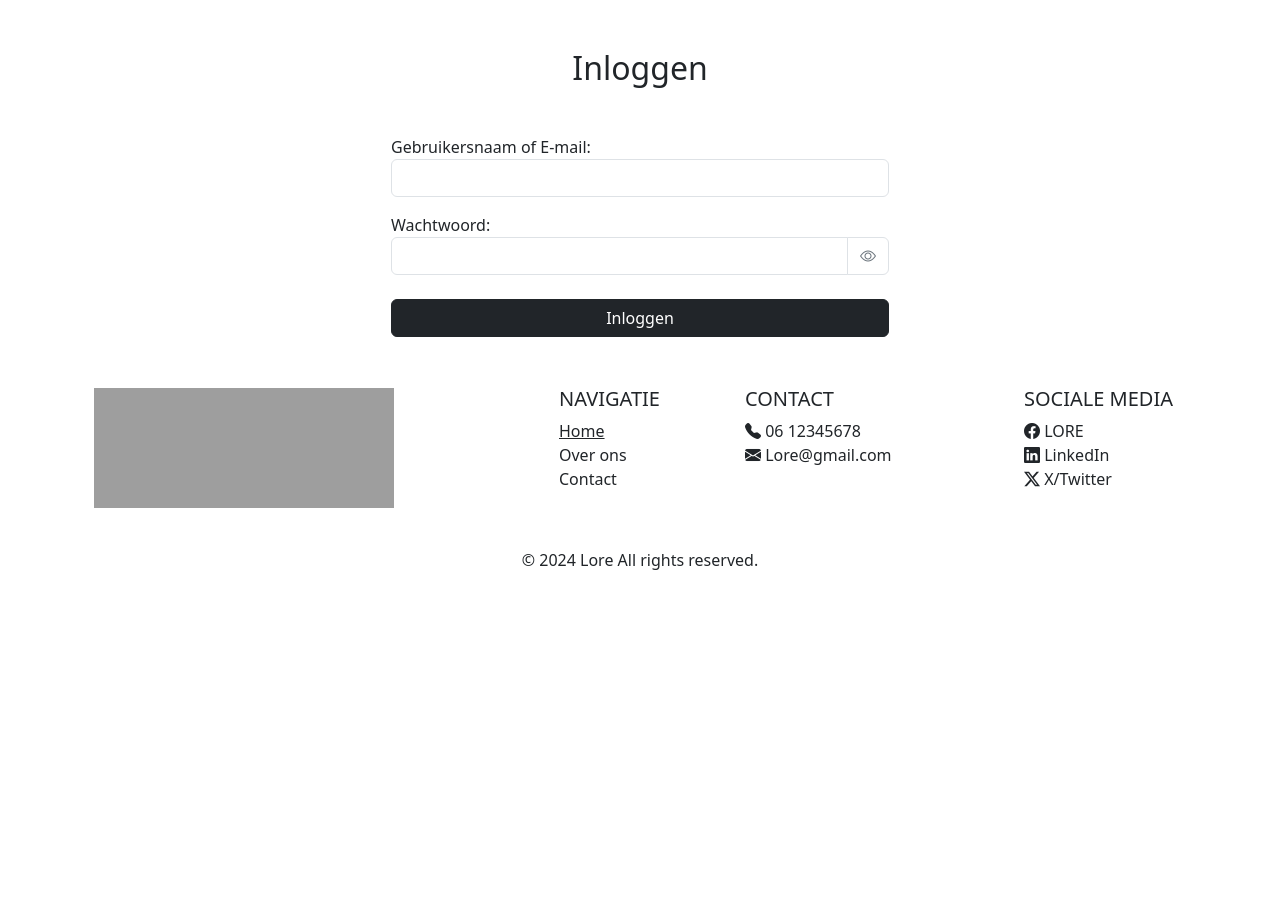
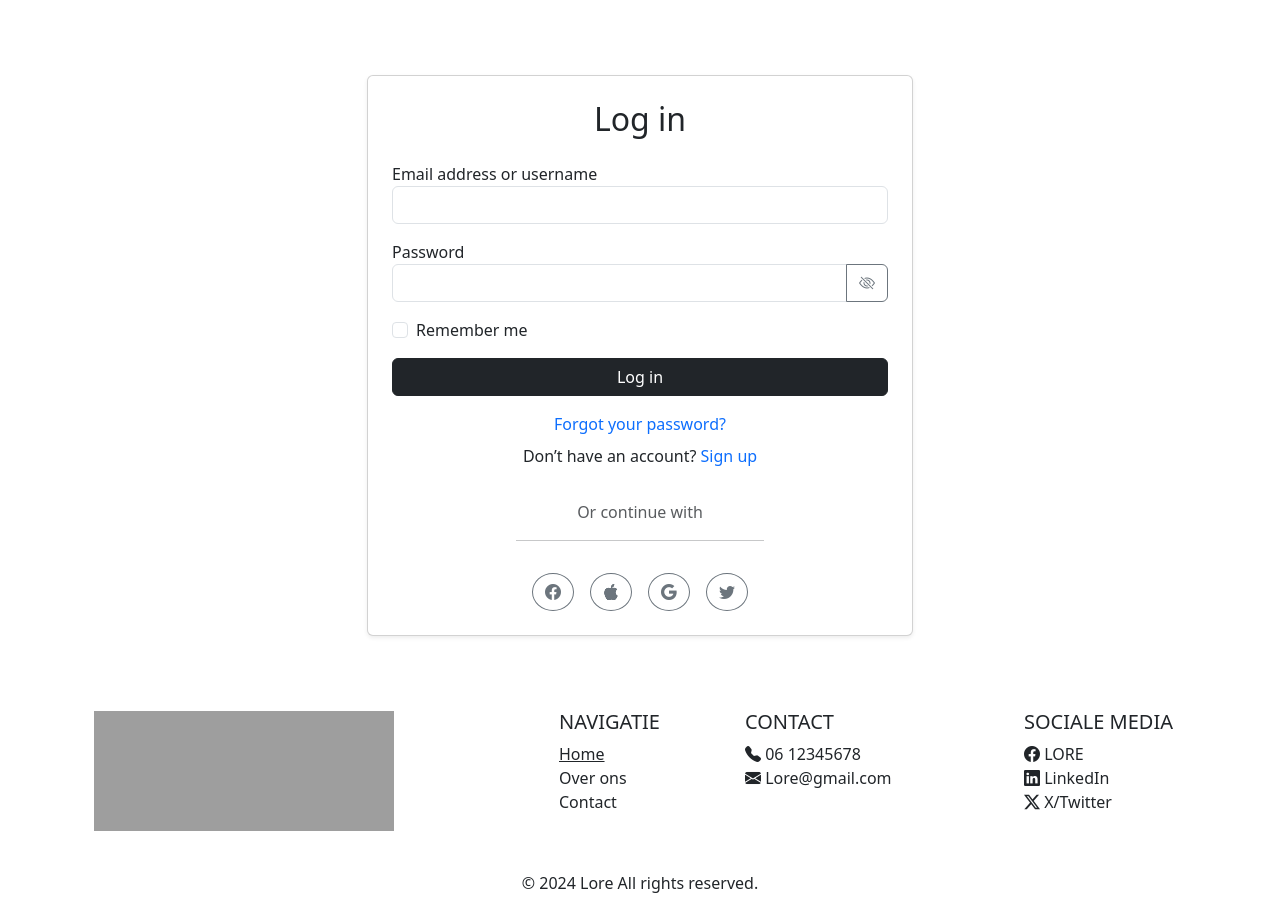
Before and after one commit to horizoncollege/portfolio-kapsalon-q3r243te5trhyju, a PHP site: page /login_pagina.php in a window 1280 px wide. Shown: the part 98-1009 px from the top of the page. Before the commit the page ends 668 px from the top, so only its background shows below. Run offline with PHP 8.4, Linux system fonts and the light colour scheme; grey boxes are pictures that could not be loaded.

Commit message:
enhance login page layout with improved structure, password toggle feature, and social login options

```diff
--- a/Kapsalon/Pages/home.php
+++ b/Kapsalon/Pages/home.php
@@ -28,8 +28,6 @@
             </div>
         </div>
     </section>
-
-
     <?php include 'templates/footer.html'; ?>
 
 </body>
--- a/Kapsalon/Pages/login_pagina.php
+++ b/Kapsalon/Pages/login_pagina.php
@@ -5,35 +5,72 @@
 
     <?php include 'templates/navbar.html'; ?>
 
-    <div class="container text-dark mt-5">
+    <div class="container text-dark mt-5 mb-5">
         <div class="row justify-content-center">
-            <div class="col-md-6">
-                <h2 class="text-center mb-4">Inloggen</h2>
+            <div class="col-md-6 mt-4">
+                <!-- Login Form Container -->
+                <div class="card shadow-sm p-4">
+                    <h2 class="text-center mb-4">Log in</h2>
 
-                <!-- Algemene foutmelding -->
-                <div id="loginError" class="alert alert-danger d-none" role="alert"></div>
+                    <div class="containter">
 
-                <form action="login/login.php" method="post" class="p-4 rounded" id="loginForm">
+                    <!-- Login Form -->
+                    <form action="login/login.php" method="post" id="loginForm">
                         <div class="form-group mb-3">
-                        <label for="gebruikersnaam">Gebruikersnaam of E-mail:</label>
-                        <input type="text" class="form-control" id="gebruikersnaam" name="gebruikersnaam" required>
-                        <div id="emailError" class="text-danger d-none"></div> <!-- Specifieke foutmelding voor e-mail -->
+                            <label for="gebruikersnaam">Email address or username</label>
+                            <input type="text" class="form-control custom-focus" id="gebruikersnaam" name="gebruikersnaam" required>
                         </div>
 
-                    <div class="form-group mb-4">
-                    <label for="wachtwoord">Wachtwoord:</label>
+                        <div class="form-group mb-3">
+                            <label for="wachtwoord">Password</label>
                             <div class="input-group">
-                        <input type="password" class="form-control" id="wachtwoord" name="wachtwoord" required>
-                        <button type="button" class="btn btn-outline-secondary border" id="togglePassword">
-                            <i class="bi bi-eye"></i>
+                                <input type="password" class="form-control custom-focus" id="wachtwoord" name="wachtwoord" required>
+                                <button type="button" class="btn btn-outline-secondary" id="togglePassword">
+                                    <i class="bi bi-eye-slash"></i>
                                 </button>
                             </div>
-                    <div id="passwordError" class="text-danger d-none"></div>
                         </div>
 
+                        <div class="form-check mb-3">
+                            <input type="checkbox" class="form-check-input custom-focus" id="rememberMe">
+                            <label class="form-check-label" for="rememberMe">Remember me</label>
+                        </div>
 
-                    <button type="submit" class="btn btn-dark w-100">Inloggen</button>
+                        <button type="submit" class="btn btn-dark w-100 mb-3">Log in</button>
+
+                        <p class="text-center mb-2">
+                            <a href="#" class="text-decoration-none">Forgot your password?</a>
+                        </p>
+
+                        <p class="text-center">
+                            Don’t have an account? <a href="signup.php" class="text-decoration-none">Sign up</a>
+                        </p>
                     </form>
+
+                    </div>
+
+                    <!-- Divider -->
+                    <div class="text-center my-3">
+                        <span class="text-muted">Or continue with</span>
+                        <hr class="w-50 mx-auto">
+                    </div>
+
+                    <!-- Social Login Buttons -->
+                    <div class="d-flex justify-content-center gap-3">
+                        <a href="#" class="btn btn-outline-secondary rounded-circle">
+                            <i class="bi bi-facebook"></i>
+                        </a>
+                        <a href="#" class="btn btn-outline-secondary rounded-circle">
+                            <i class="bi bi-apple"></i>
+                        </a>
+                        <a href="#" class="btn btn-outline-secondary rounded-circle">
+                            <i class="bi bi-google"></i>
+                        </a>
+                        <a href="#" class="btn btn-outline-secondary rounded-circle">
+                            <i class="bi bi-twitter"></i>
+                        </a>
+                    </div>
+                </div>
             </div>
         </div>
     </div>
--- a/Kapsalon/Pages/templates/navbar.html
+++ b/Kapsalon/Pages/templates/navbar.html
@@ -1,6 +1,7 @@
 <?php
 session_start();
 ?>
+<div>
     <div class="container border-bottom border-white">
         <nav class="navbar navbar-expand-lg p-3">
             <div class="container d-flex justify-content-between align-items-center">
@@ -47,7 +48,7 @@ session_start();
                                 <a href="./dasboard.php" class="nav-link fw-bold text-dark">DASHBOARD</a>
                             </li>
                             <li class="nav-item mx-3 d-none d-lg-block">
-                            <a href="./login_pagina.php" class="btn btn-dark rounded-pill px-4 py-2 text-white"><?php echo htmlspecialchars($_SESSION["gebruikersnaam"]); ?></a>
+                                <a href="./profile.php" class="btn btn-dark rounded-pill px-4 py-2 text-white"><?php echo htmlspecialchars($_SESSION["gebruikersnaam"]); ?></a>
                             </li>
                             <li class="nav-item mx-3">
                                 <a href="./login/logout.php" class="nav-link fw-bold text-dark">LOGOUT</a>
@@ -68,3 +69,4 @@ session_start();
             </div>
         </nav>
     </div>
+<div class="bg-green w-100" style="height: 2px;"></div>
```
Also changed, not shown: Kapsalon/Css/style.css (+17 -18 lines). Lines whose indentation alone changed are shown as unchanged.
